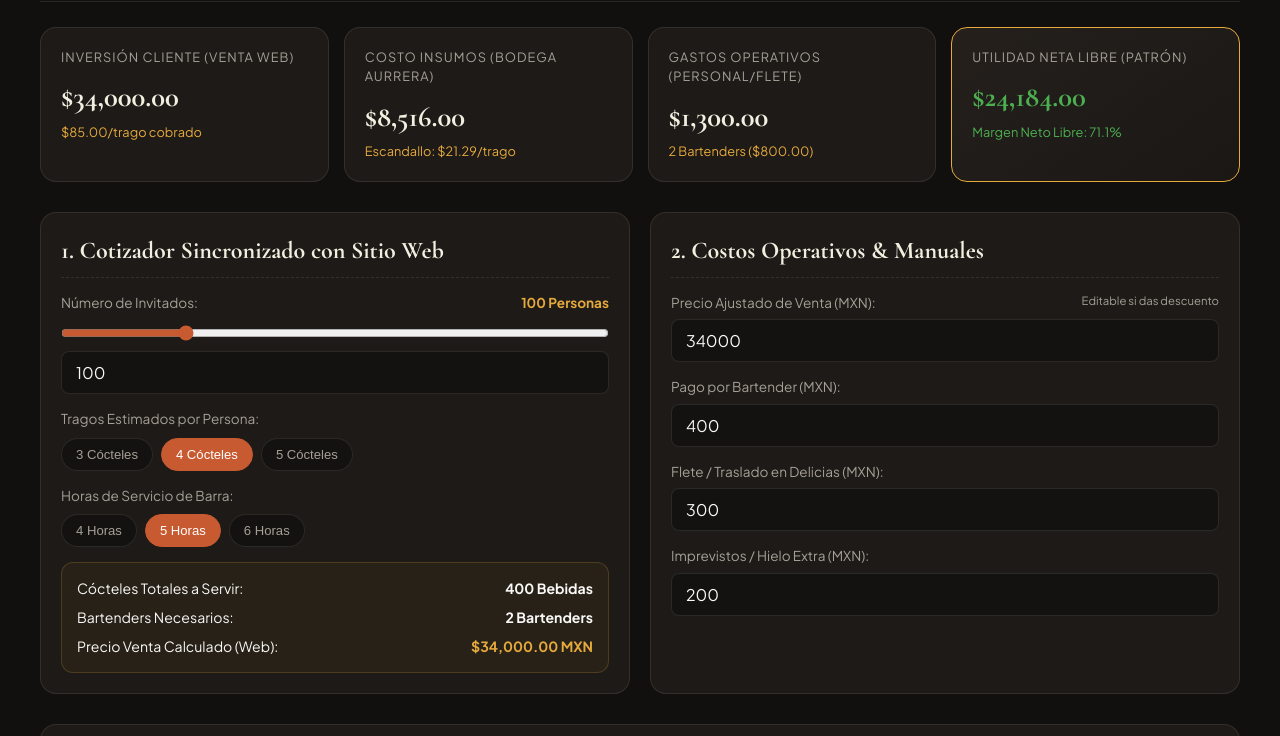
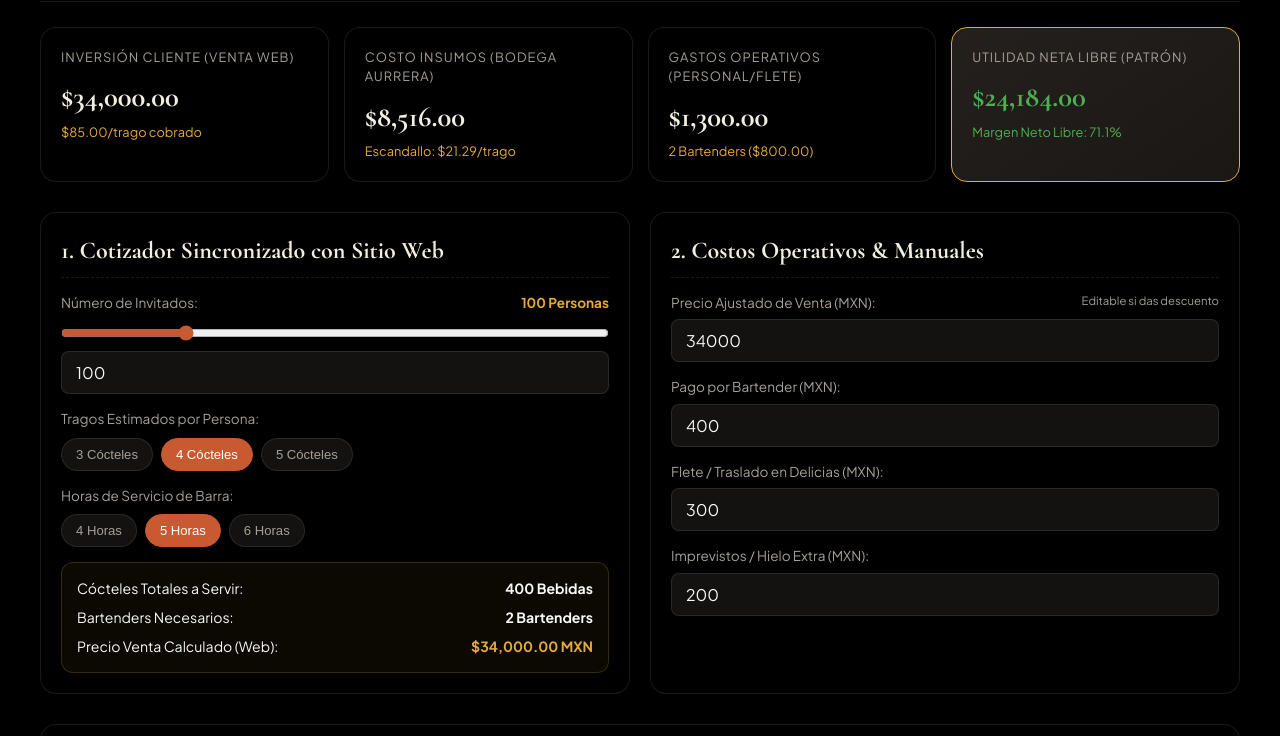
Before and after one commit to FerProducer/ServiciodeCocteler-a, a plain HTML site: page index.html in a window 1280 px wide. Shown: the part 85-821 px from the top of the page. Drawn offline with nearby package versions, Linux system fonts and the light colour scheme.

Commit message:
Change background colors to black in CSS variables

```diff
--- a/index.html
+++ b/index.html
@@ -20,8 +20,8 @@
 
     <style>
         :root {
-            --bg-dark: #12100E;
-            --bg-card: #1D1A17;
+            --bg-dark: #000000;
+            --bg-card: #000000;
             --bg-input: #141210;
             --terracotta: #C85A32;
             --terracotta-hover: #D96B43;
```
